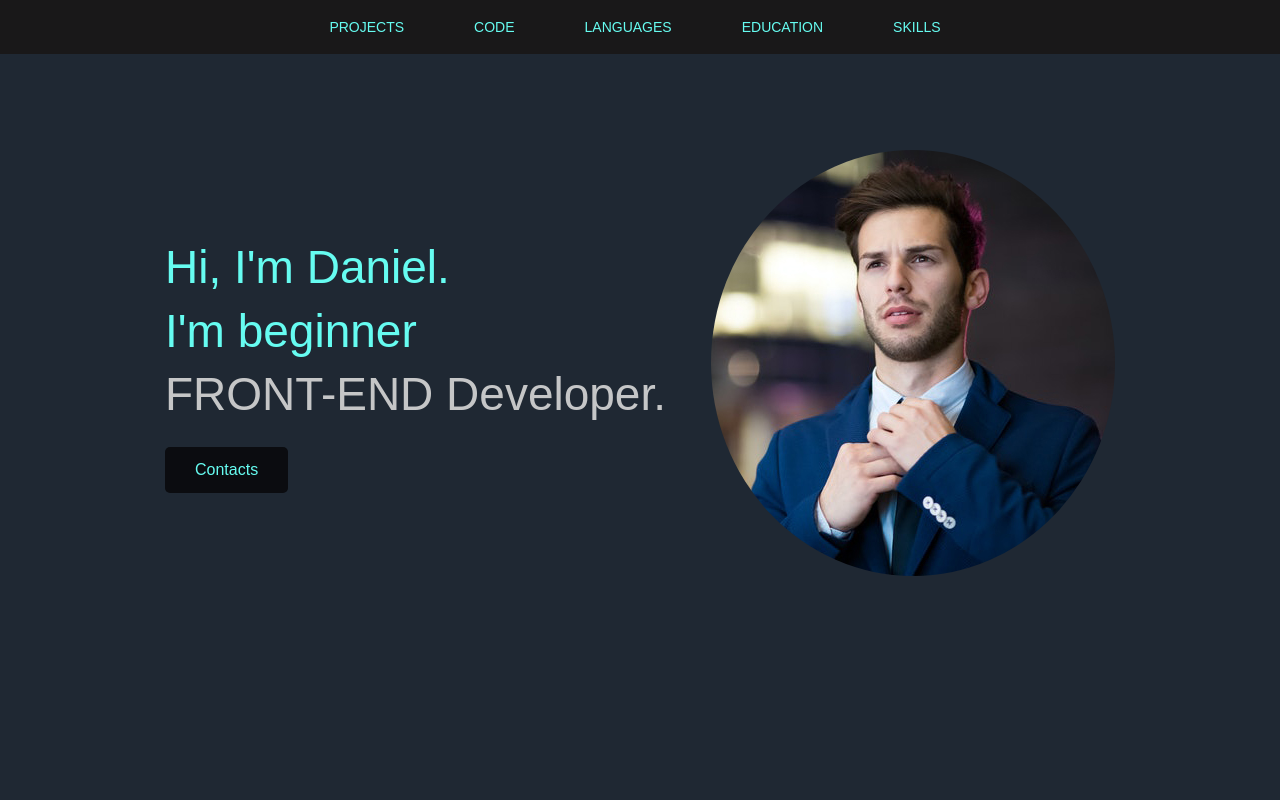
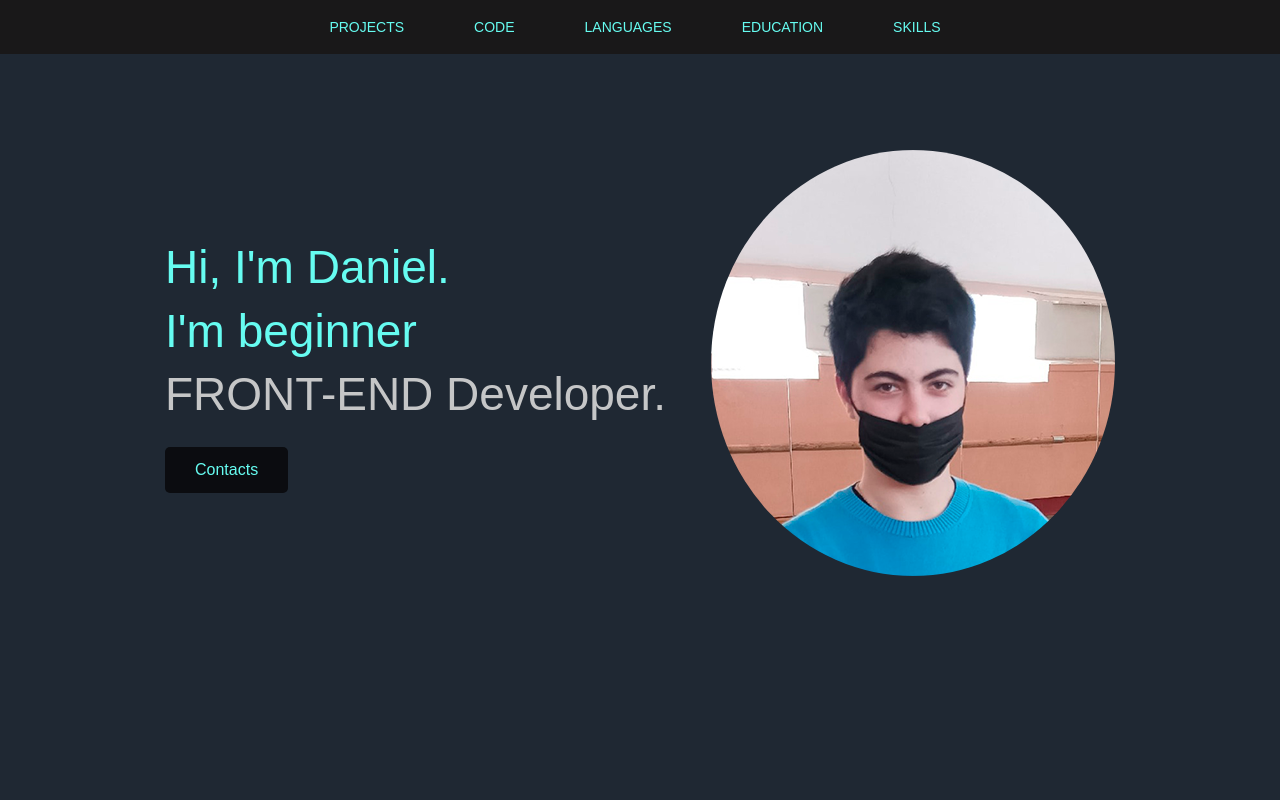
Before and after one commit to babaNastya/rsschool-cv, a plain HTML site: page index.html in a window 1280 px wide. Shown: the top 800 px of the page. Drawn offline with Linux system fonts and the light colour scheme.

Commit message:
docs: add foto

```diff
--- a/index.html
+++ b/index.html
@@ -35,7 +35,7 @@
                         <a href="#foot" class="btn">Contacts</a>
                     </div>
                     <div class="right">
-                        <img src="img/man.jpg" alt="">
+                        <img src="img/man1.png" alt="">
                     </div>
                 </div>
             </div>
```
Also changed, not shown: img/man.jpg (deleted), img/man1.png (added), 1 other file.
